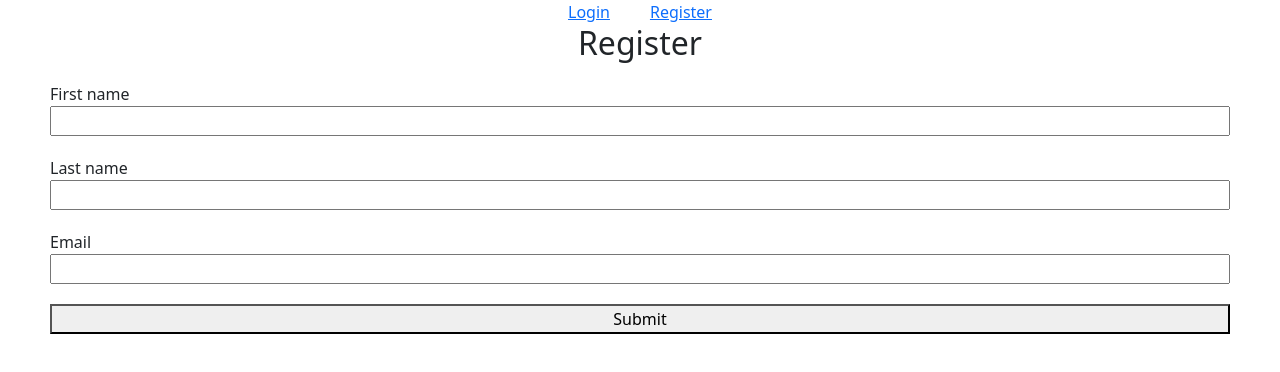
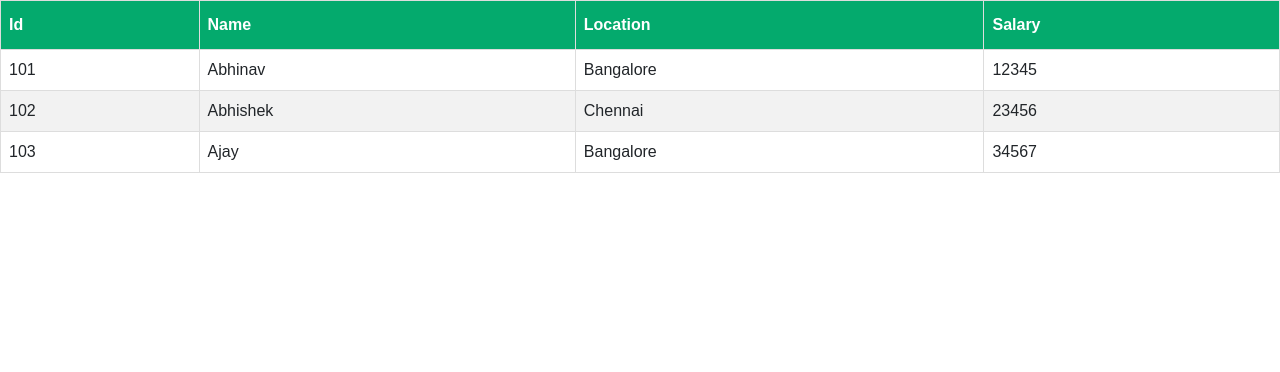
Before and after one commit to ICEP-DEV/React.Web, a React (Create React App) app: page / in a window 1280 px wide. Shown: the top 372 px of the page. Built offline with nearby package versions, Linux system fonts and the light colour scheme.

Commit message:
Employees list file added

```diff
--- a/src/App.js
+++ b/src/App.js
@@ -2,16 +2,17 @@ import { BrowserRouter as Router, Routes, Route } from 'react-router-dom';
 
 import Register from './screens/Register';
 import Login from './screens/Login'
-
+import Employee from './screens/Employee'
 import './App.css';
 import '../node_modules/bootstrap/dist/css/bootstrap.min.css';
 function App() {
   return (
     <Router>
       <Routes>
-        <Route exact path='/' element={<Register />} />
-        <Route exact path='/login' element={<Login />} />
+        {/* <Route exact path='/' element={<Register />} />
+        <Route exact path='/login' element={<Login />} /> */}
 
+        <Route exact path='/' element={<Employee />} />
       </Routes>
     </Router>
   );
--- /dev/null
+++ b/src/screens/Employee.jsx
@@ -0,0 +1,42 @@
+import { Link } from "react-router-dom";
+
+
+function Employee() {
+    const employees = [
+
+        { Id: 101, Name: 'Abhinav', Location: 'Bangalore', Salary: 12345 },
+
+        { Id: 102, Name: 'Abhishek', Location: 'Chennai', Salary: 23456 },
+
+        { Id: 103, Name: 'Ajay', Location: 'Bangalore', Salary: 34567 }
+
+    ];
+
+
+    return (<div >
+        <table id="customers">
+            <thead>
+                <th>Id</th>
+                <th>Name</th>
+                <th>Location</th>
+                <th>Salary</th>
+            </thead>
+            <tbody>
+                {employees.map((emp, xid) => (
+                    <tr key={xid}>
+                        <td>{emp.Id}</td>
+                        <td>{emp.Name}</td>
+                        <td>{emp.Location}</td>
+                        <td>{emp.Salary}</td>
+                    </tr>
+                ))}
+            </tbody>
+        </table>
+
+
+    </div>)
+
+
+}
+
+export default Employee;
--- a/src/screens/style.css
+++ b/src/screens/style.css
@@ -14,3 +14,26 @@ h2{
 .nav_button{
     margin: 10px 20px;
 }
+
+#customers {
+    font-family: Arial, Helvetica, sans-serif;
+    border-collapse: collapse;
+    width: 100%;
+  }
+
+  #customers td, #customers th {
+    border: 1px solid #ddd;
+    padding: 8px;
+  }
+
+  #customers tr:nth-child(even){background-color: #f2f2f2;}
+
+  #customers tr:hover {background-color: #ddd;}
+
+  #customers th {
+    padding-top: 12px;
+    padding-bottom: 12px;
+    text-align: left;
+    background-color: #04AA6D;
+    color: white;
+  }
```
